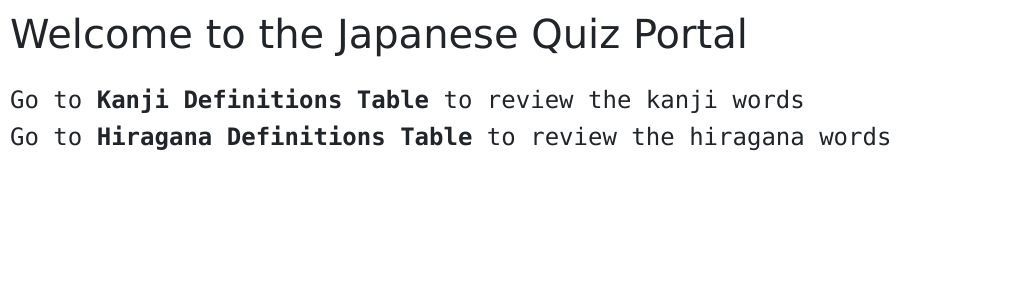
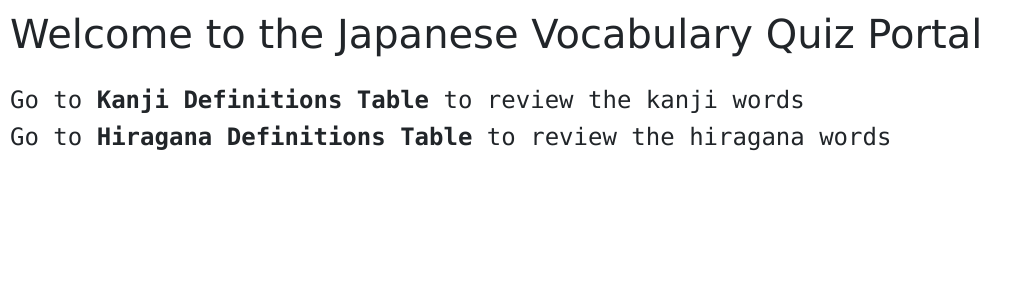
Before and after one commit to DMR0M/kanji_and_kana_quiz_app, a Django app: page / in a window 1280 px wide. Shown: the part 56-356 px from the top of the page, without its empty margins (0-1031 px from the left). Run offline with Django 5.2, Linux system fonts and the light colour scheme; some libraries are stand-ins or nearby versions.

Commit message:
edited home page screen

```diff
--- a/web_app_core/kanji_quiz_app/templates/home.html
+++ b/web_app_core/kanji_quiz_app/templates/home.html
@@ -16,7 +16,7 @@
     </head>
     <body>
         <div style="padding:10px; position-absolute top-0 start-50 translate-middle-x">
-            <h1 style="font-family:Verdana;margin-bottom:0.5rem;">Welcome to the Japanese Quiz Portal</h1>
+            <h1 style="font-family:Verdana;margin-bottom:0.5rem;">Welcome to the Japanese Vocabulary Quiz Portal</h1>
         </div>
         <div style="padding:10px; position-absolute top-0 start-50 translate-middle-x">
             <h4 style="font-family:Lucida Console;">Go to <span style="font-weight:bold;">Kanji Definitions Table</span> to review the kanji words</h4>
```
